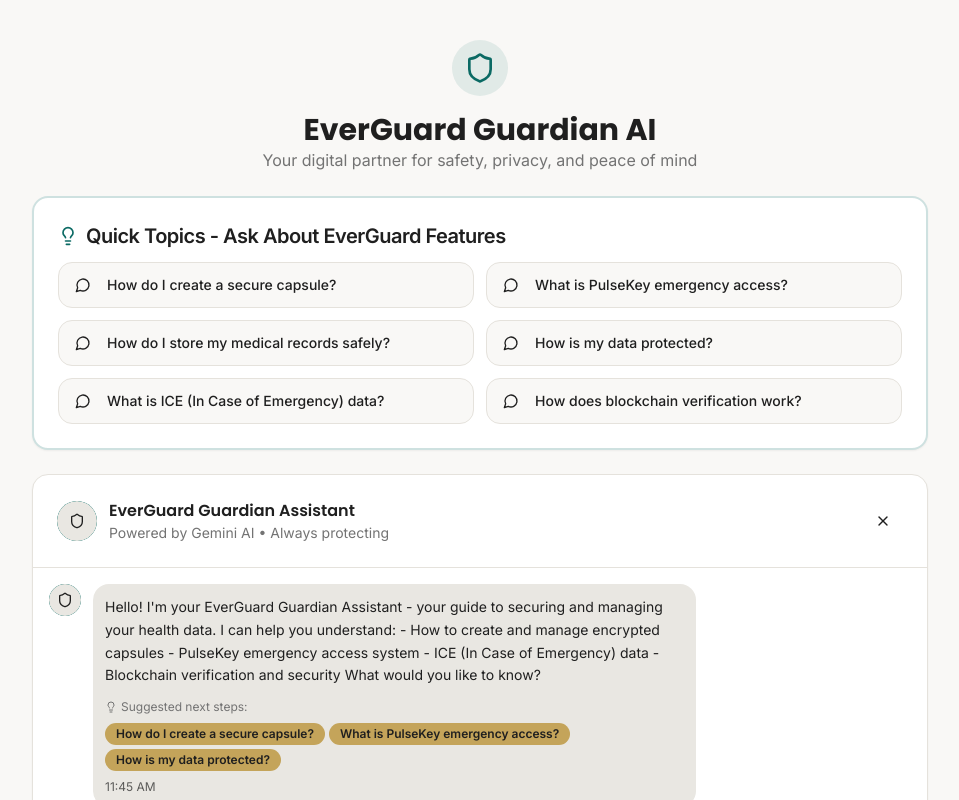
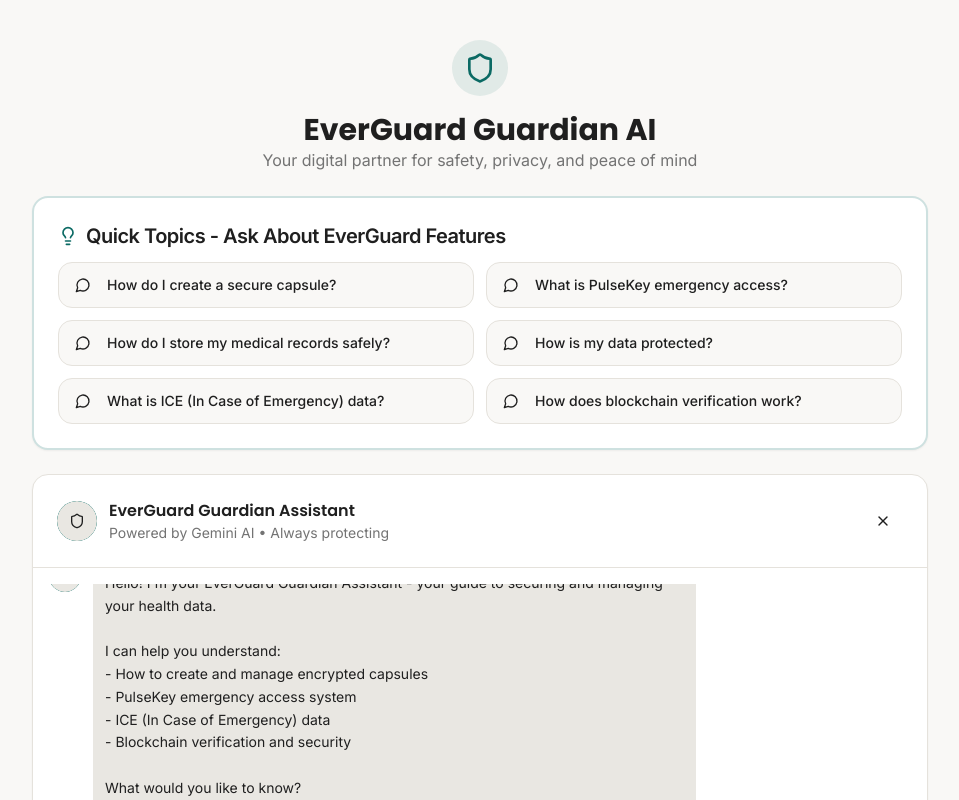
Before and after one commit to ST10262464/everguard-digi-life, a React (Vite) app: page /ai in a window 1280 px wide. Shown: the top 800 px of the page, without its empty margins (160-1119 px from the left). Built offline with nearby package versions, Linux system fonts and the light colour scheme; no server answers.

Commit message:
Make AI more conversational with clickable links and SA crisis resources

```diff
--- a/src/components/AI.tsx
+++ b/src/components/AI.tsx
@@ -19,7 +19,8 @@
   Lightbulb,
   Bot,
   AlertCircle,
-  CheckCircle2
+  CheckCircle2,
+  ExternalLink
 } from "lucide-react";
 import axios from 'axios';
 import { API_URL } from '@/config/api';
@@ -74,6 +75,44 @@
   useEffect(() => {
     scrollToBottom();
   }, [messages]);
+
+  // Convert markdown links [text](url) to clickable React links
+  const renderMessageWithLinks = (text: string) => {
+    const linkRegex = /\[([^\]]+)\]\(([^)]+)\)/g;
+    const parts = [];
+    let lastIndex = 0;
+    let match;
+
+    while ((match = linkRegex.exec(text)) !== null) {
+      // Add text before the link
+      if (match.index > lastIndex) {
+        parts.push(text.substring(lastIndex, match.index));
+      }
+
+      // Add the link as a React component
+      const linkText = match[1];
+      const url = match[2];
+      parts.push(
+        <a
+          key={match.index}
+          href={url}
+          className="text-primary underline hover:text-primary/80 font-semibold inline-flex items-center gap-1"
+        >
+          {linkText}
+          <ExternalLink className="w-3 h-3" />
+        </a>
+      );
+
+      lastIndex = match.index + match[0].length;
+    }
+
+    // Add remaining text
+    if (lastIndex < text.length) {
+      parts.push(text.substring(lastIndex));
+    }
+
+    return parts.length > 0 ? parts : text;
+  };
 
   const handleSendMessage = async () => {
     if (!inputMessage.trim()) return;
@@ -259,7 +298,9 @@
                           : 'bg-muted'
                       }`}
                     >
-                      <p className="text-sm leading-relaxed">{message.text}</p>
+                      <p className="text-sm leading-relaxed whitespace-pre-line">
+                        {renderMessageWithLinks(message.text)}
+                      </p>
 
                       {message.suggestions && message.suggestions.length > 0 && (
                         <div className="mt-3 space-y-2">
```
Also changed, not shown: 1 other file (tests, documents, lock files or other folders).
